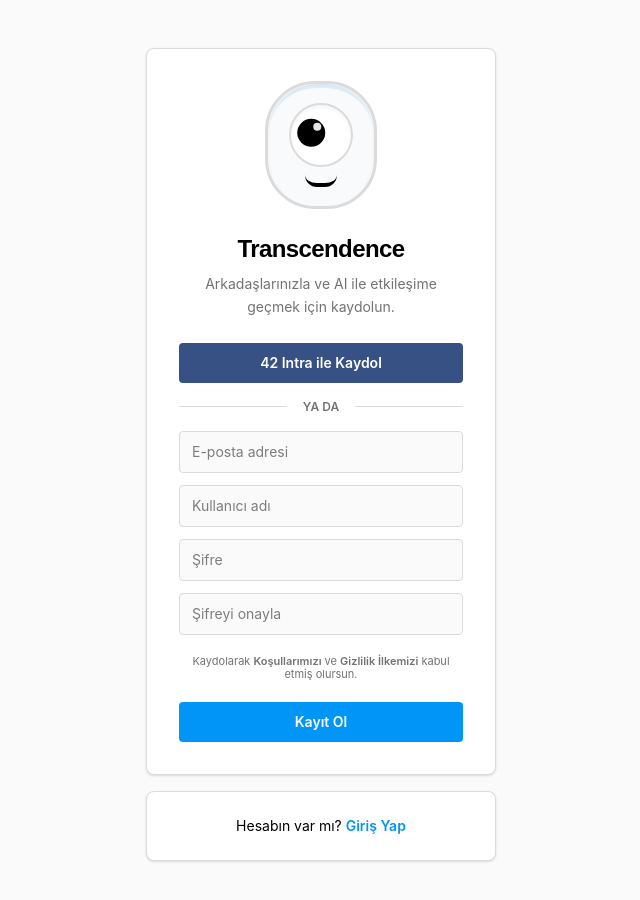
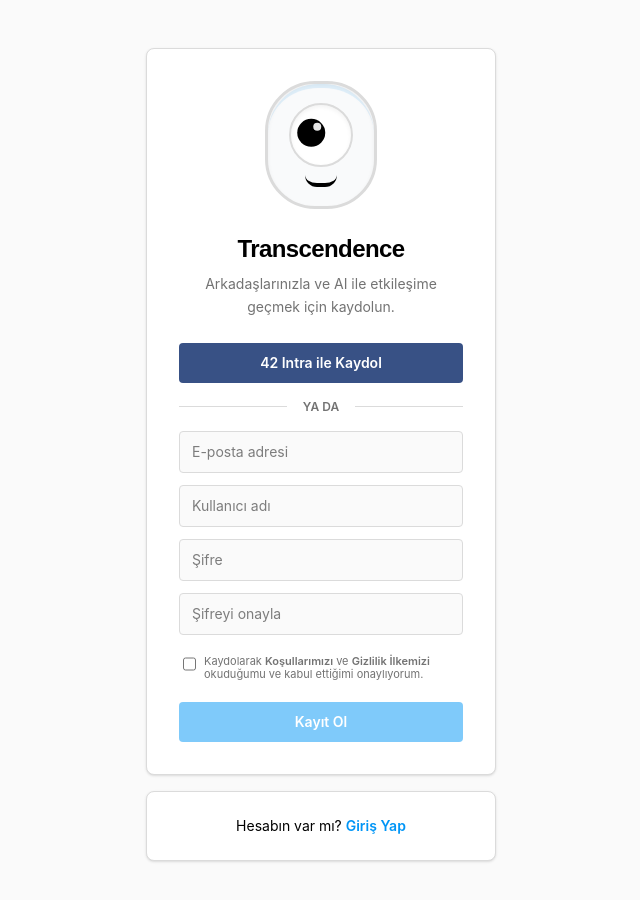
Before and after one commit to sudaban/ft_transcendence, a SvelteKit app in the folder Frontend/: page /register in a window 1280 px wide. Shown: the top 900 px of the page, without its empty margins (319-959 px from the left). Built offline with nearby package versions, Linux system fonts and the light colour scheme.

Commit message:
registration requirement, route protection, and posting without images have been fixed

```diff
--- a/Frontend/src/routes/+layout.svelte
+++ b/Frontend/src/routes/+layout.svelte
@@ -20,11 +20,10 @@
 
 		const currentPath = $page.url.pathname;
 		const isAuthRoute = currentPath === '/login' || currentPath === '/register';
-		const isProtectedRoute = currentPath.startsWith('/profile'); // Add more here later
 
 		if (authStore.isAuthenticated && isAuthRoute) {
 			goto('/');
-		} else if (!authStore.isAuthenticated && isProtectedRoute) {
+		} else if (!authStore.isAuthenticated && !isAuthRoute) {
 			goto('/login');
 		}
 	});
--- a/Frontend/src/routes/+page.svelte
+++ b/Frontend/src/routes/+page.svelte
@@ -78,15 +78,17 @@
 
   async function handlePostSubmit() {
     if (!authStore.token) return;
-    if (!selectedFile) {
-      alert("Bir fotoğraf seçmelisiniz!");
+    if (!selectedFile && !newPostContent.trim()) {
+      alert("Gönderi paylaşmak için fotoğraf seçmeli veya metin yazmalısınız!");
       return;
     }
 
     isSubmitting = true;
     try {
       const formData = new FormData();
-      formData.append('File', selectedFile);
+      if (selectedFile) {
+        formData.append('File', selectedFile);
+      }
       if (newPostContent.trim()) {
         formData.append('Content', newPostContent.trim());
       }
@@ -158,7 +160,7 @@
           </div>
           <button
             onclick={handlePostSubmit}
-            disabled={!newPostContent.trim() || isSubmitting}
+            disabled={(!newPostContent.trim() && !selectedFile) || isSubmitting}
             class="bg-[#1d9bf0] hover:bg-[#1a8cd8] text-white font-bold px-4 py-1.5 rounded-full disabled:opacity-50 transition-colors flex items-center gap-2"
           >
             {#if isSubmitting}
--- a/Frontend/src/routes/register/+page.svelte
+++ b/Frontend/src/routes/register/+page.svelte
@@ -10,6 +10,7 @@
   let confirmPassword = $state('');
   let errorMsg = $state('');
   let isSubmitting = $state(false);
+  let agreedToTerms = $state(false);
 
   let mouseX = $state(0);
   let mouseY = $state(0);
@@ -198,14 +199,23 @@
         class="w-full bg-social-bg border border-social-border rounded px-3 py-2.5 text-sm outline-none focus:border-social-secondary transition-colors"
       >
 
-      <p class="text-[11px] text-social-secondary text-center mt-2 leading-tight">
-        Kaydolarak <a href="/terms" class="text-social-[#385185] font-semibold hover:underline">Koşullarımızı</a> ve <a href="/privacy" class="text-social-[#385185] font-semibold hover:underline">Gizlilik İlkemizi</a> kabul etmiş olursun.
-      </p>
+      <div class="flex items-start gap-2 mt-2 px-1">
+        <input
+          type="checkbox"
+          id="terms"
+          bind:checked={agreedToTerms}
+          disabled={isSubmitting}
+          class="mt-0.5 w-3.5 h-3.5 text-social-accent bg-social-bg border-social-border rounded focus:ring-social-accent focus:ring-1 transition-colors cursor-pointer"
+        >
+        <label for="terms" class="text-[11px] text-social-secondary leading-tight cursor-pointer">
+          Kaydolarak <a href="/terms" class="text-social-[#385185] font-semibold hover:underline" onclick={(e) => e.stopPropagation()}>Koşullarımızı</a> ve <a href="/privacy" class="text-social-[#385185] font-semibold hover:underline" onclick={(e) => e.stopPropagation()}>Gizlilik İlkemizi</a> okuduğumu ve kabul ettiğimi onaylıyorum.
+        </label>
+      </div>
 
       <button
         type="submit"
-        disabled={isSubmitting}
-        class="w-full bg-social-accent hover:bg-social-accent-hover text-white font-semibold text-sm rounded py-2.5 mt-2 transition-colors flex items-center justify-center gap-2"
+        disabled={isSubmitting || !agreedToTerms}
+        class="w-full bg-social-accent hover:bg-social-accent-hover disabled:bg-social-accent/50 disabled:cursor-not-allowed text-white font-semibold text-sm rounded py-2.5 mt-2 transition-colors flex items-center justify-center gap-2"
       >
         {#if isSubmitting}
           <span class="w-4 h-4 border-2 border-white border-t-transparent rounded-full animate-spin"></span>
```
